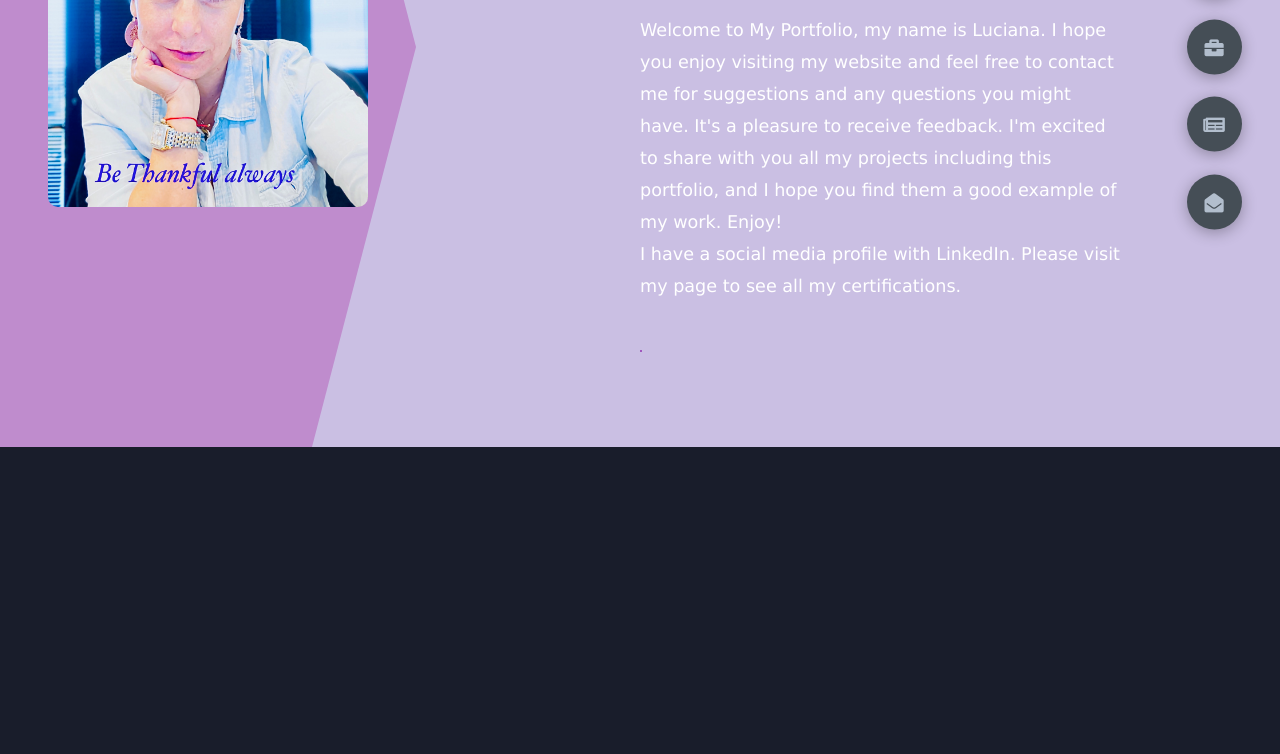
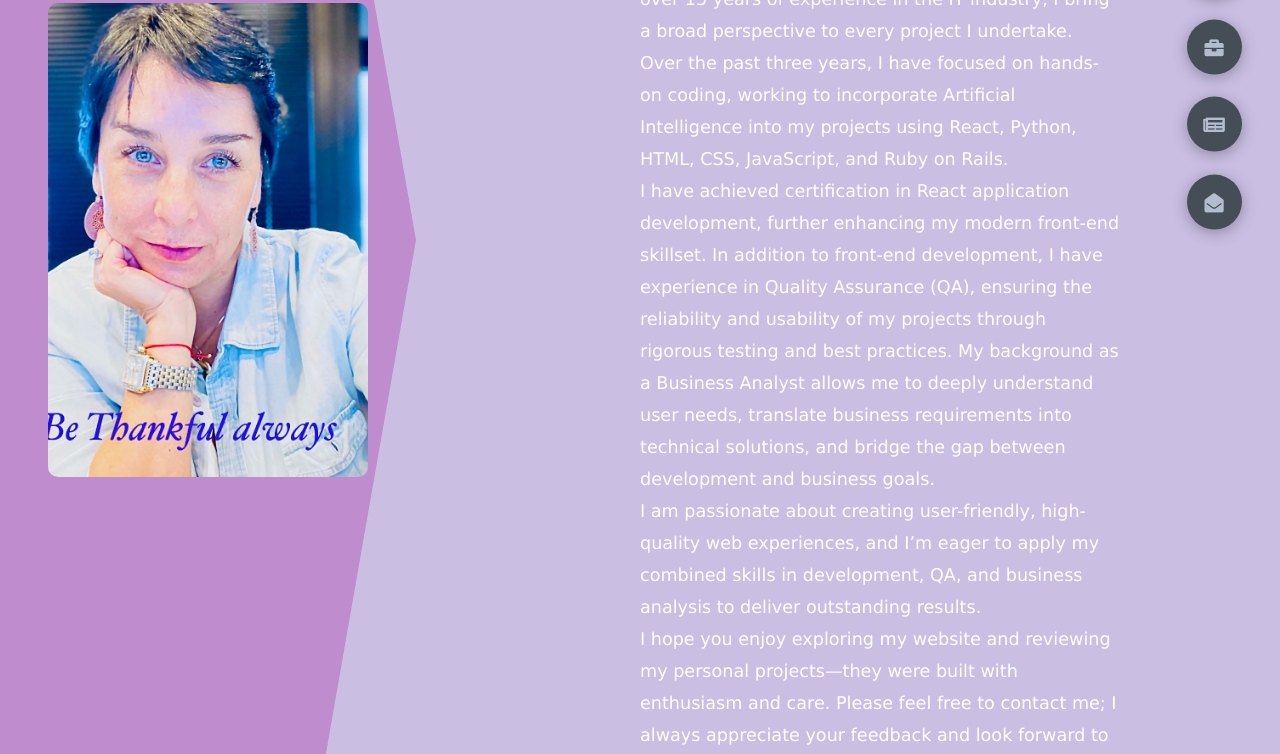
Before and after one commit to lbferrand/New_Portfolio, a plain HTML site: page index.html in a window 1280 px wide. Shown: the part 353-1107 px from the top of the page. Before the commit the page ends 800 px from the top, so only its background shows below. Drawn offline with nearby package versions, Linux system fonts and the light colour scheme.

Commit message:
Update index.html

```diff
--- a/index.html
+++ b/index.html
@@ -36,15 +36,19 @@
             <h2>Front End Developer</h2>
           </h1>
           <p>
-            Welcome to My Portfolio, my name is Luciana. I hope you enjoy
-            visiting my website and feel free to contact me for suggestions and
-            any questions you might have. It's a pleasure to receive feedback.
-            I'm excited to share with you all my projects including this
-            portfolio, and I hope you find them a good example of my work.
-            Enjoy!
+            Welcome to My portfolio. I'm Luciana.
             <br />
-            I have a social media profile with LinkedIn. Please visit my page to
-            see all my certifications.
+            I am a Front-End Developer specializing in React.
+            With over 15 years of experience in the IT industry, I bring a broad perspective to every project I undertake.
+            Over the past three years, I have focused on hands-on coding, working to incorporate Artificial Intelligence into my projects using React, Python, HTML, CSS, JavaScript, and Ruby on Rails.
+            <br />
+            I have achieved certification in React application development, further enhancing my modern front-end skillset.
+            In addition to front-end development, I have experience in Quality Assurance (QA), ensuring the reliability and usability of my projects through rigorous testing and best practices.
+            My background as a Business Analyst allows me to deeply understand user needs, translate business requirements into technical solutions, and bridge the gap between development and business goals.
+            <br />
+            I am passionate about creating user-friendly, high-quality web experiences, and I’m eager to apply my combined skills in development, QA, and business analysis to deliver outstanding results.
+            <br />
+            I hope you enjoy exploring my website and reviewing my personal projects—they were built with enthusiasm and care. Please feel free to contact me; I always appreciate your feedback and look forward to connecting with you!
           </p>
           <div class="btn-cont">
             <a href="" class="main-btn">
```
